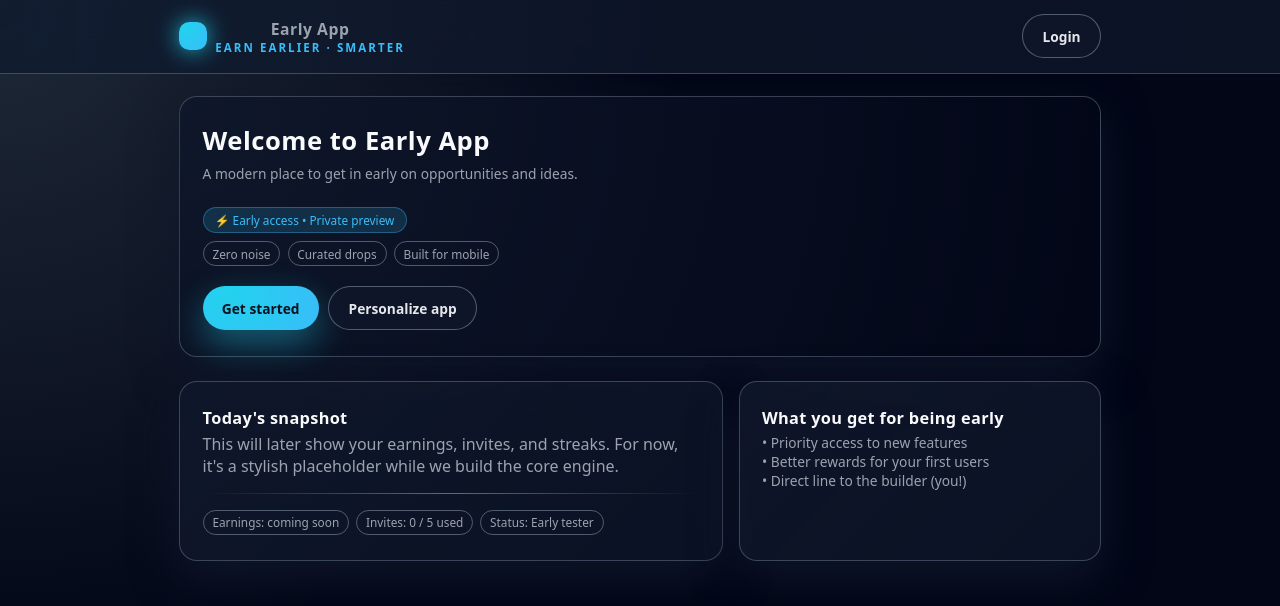
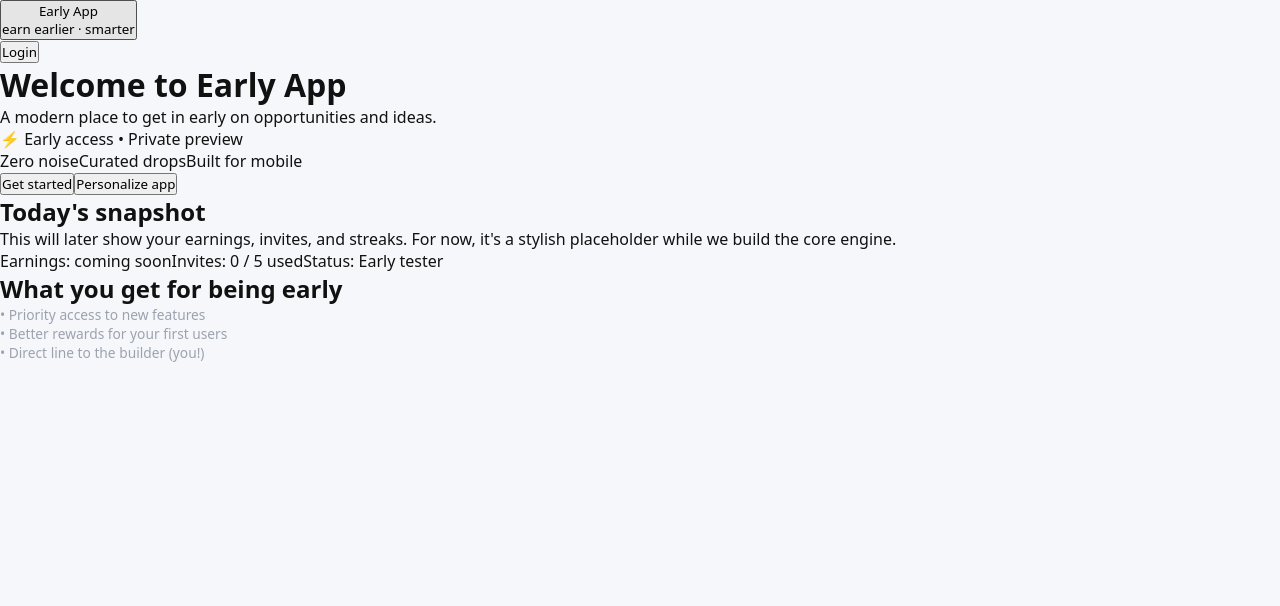
Before and after one commit to dantheman88/early-app, a Next.js app: page / in a window 1280 px wide. Shown: the top 606 px of the page. Built offline with nearby package versions, Linux system fonts and the light colour scheme; no server answers.

Commit message:
Update globals.css

```diff
--- a/styles/globals.css
+++ b/styles/globals.css
@@ -1,469 +1,132 @@
-/* ==== RESET & BASE ==== */
-*,
-*::before,
-*::after {
-  box-sizing: border-box;
+/* Tesla-Tech Global Styles */
+
+* {
   margin: 0;
   padding: 0;
-}
-
-html,
-body {
-  height: 100%;
+  box-sizing: border-box;
+  font-family: system-ui, -apple-system, BlinkMacSystemFont, "SF Pro", sans-serif;
 }
 
 body {
-  font-family: system-ui, -apple-system, BlinkMacSystemFont, "SF Pro Text",
-    "Segoe UI", Roboto, sans-serif;
-  background:
-    radial-gradient(circle at top left, #1f2937 0, #020617 45%),
-    radial-gradient(circle at bottom right, #0f172a 0, #020617 55%);
-  color: #f9fafb;
-  -webkit-font-smoothing: antialiased;
+  background: #f5f7fa;
+  color: #111;
 }
 
-/* Make pages sit nicely on mobile */
-#__next {
+.auth-container {
   min-height: 100vh;
   display: flex;
-  flex-direction: column;
-}
-
-/* ==== THEME TOKENS ==== */
-:root {
-  --bg: #020617;
-  --bg-elevated: rgba(15, 23, 42, 0.9);
-  --bg-elevated-soft: rgba(15, 23, 42, 0.7);
-  --accent: #22d3ee;
-  --accent-strong: #38bdf8;
-  --accent-soft: rgba(56, 189, 248, 0.16);
-  --danger: #f97373;
-  --text-main: #e5e7eb;
-  --text-muted: #9ca3af;
-  --border-subtle: rgba(148, 163, 184, 0.35);
-  --shadow-soft: 0 18px 45px rgba(15, 23, 42, 0.9);
-  --radius-lg: 18px;
-  --radius-md: 12px;
-  --radius-pill: 999px;
-}
-
-/* ==== TOP NAVBAR / HEADER ==== */
-
-.app-shell {
-  min-height: 100vh;
-  display: flex;
-  flex-direction: column;
-}
-
-.app-header {
-  position: sticky;
-  top: 0;
-  z-index: 20;
-  backdrop-filter: blur(18px);
-  background: linear-gradient(
-      to right,
-      rgba(15, 23, 42, 0.85),
-      rgba(15, 23, 42, 0.75)
-    ),
-    radial-gradient(circle at 0 0, rgba(56, 189, 248, 0.15), transparent 55%);
-  border-bottom: 1px solid rgba(148, 163, 184, 0.35);
-}
-
-.app-header-inner {
-  max-width: 960px;
-  margin: 0 auto;
-  padding: 0.9rem 1.2rem;
-  display: flex;
-  align-items: center;
-  justify-content: space-between;
-}
-
-.app-logo {
-  display: flex;
-  align-items: center;
-  gap: 0.5rem;
-  font-weight: 700;
-  letter-spacing: 0.04em;
-}
-
-.app-logo-pill {
-  width: 28px;
-  height: 28px;
-  border-radius: 10px;
-  background: radial-gradient(circle at 20% 20%, #22d3ee, #38bdf8);
-  box-shadow: 0 0 22px rgba(34, 211, 238, 0.85);
-}
-
-.app-header-title {
-  font-size: 0.98rem;
-}
-
-.app-header-sub {
-  font-size: 0.72rem;
-  text-transform: uppercase;
-  letter-spacing: 0.18em;
-  color: var(--accent-strong);
-}
-
-.app-header-right {
-  display: flex;
-  align-items: center;
-  gap: 0.75rem;
-  font-size: 0.78rem;
-}
-
-.app-header-user {
-  max-width: 130px;
-  white-space: nowrap;
-  text-overflow: ellipsis;
-  overflow: hidden;
-  color: var(--text-muted);
-}
-
-/* ==== LAYOUT ==== */
-
-.page {
-  flex: 1;
-}
-
-.page-inner {
-  max-width: 960px;
-  margin: 0 auto;
-  padding: 1.4rem 1.2rem 2.4rem;
-}
-
-/* ==== CARDS ==== */
-
-.card {
-  border-radius: var(--radius-lg);
-  padding: 1.6rem 1.4rem;
-  background: radial-gradient(circle at top left, #0f172a, #020617);
-  border: 1px solid var(--border-subtle);
-  box-shadow: var(--shadow-soft);
-}
-
-.card-glass {
-  border-radius: var(--radius-lg);
-  padding: 1.6rem 1.4rem;
-  background: linear-gradient(
-      135deg,
-      rgba(15, 23, 42, 0.92),
-      rgba(15, 23, 42, 0.7)
-    );
-  border: 1px solid rgba(148, 163, 184, 0.35);
-  box-shadow: var(--shadow-soft);
-}
-
-/* ==== TYPOGRAPHY ==== */
-
-h1,
-h2,
-h3 {
-  font-weight: 700;
-  letter-spacing: 0.02em;
-}
-
-.page-title {
-  font-size: 1.6rem;
-  margin-bottom: 0.4rem;
-}
-
-.page-subtitle {
-  font-size: 0.86rem;
-  color: var(--text-muted);
-}
-
-.section-title {
-  font-size: 1.02rem;
-  margin-bottom: 0.2rem;
-}
-
-.text-muted {
-  color: var(--text-muted);
-}
-
-/* ==== BUTTONS ==== */
-
-button {
-  font-family: inherit;
-  border: none;
-}
-
-.btn-row {
-  display: flex;
-  gap: 0.6rem;
-  flex-wrap: wrap;
-}
-
-.btn {
-  display: inline-flex;
   align-items: center;
   justify-content: center;
-  gap: 0.4rem;
-  padding: 0.72rem 1.2rem;
-  border-radius: var(--radius-pill);
-  font-size: 0.86rem;
-  font-weight: 600;
-  cursor: pointer;
-  transition:
-    transform 160ms ease,
-    box-shadow 160ms ease,
-    background 160ms ease,
-    color 160ms ease;
-}
-
-.btn-primary {
-  background: radial-gradient(circle at 20% 0, #22d3ee, #38bdf8);
-  color: #0b1220;
-  box-shadow: 0 14px 35px rgba(34, 211, 238, 0.4);
-}
-
-.btn-primary:hover {
-  transform: translateY(-1px) scale(1.01);
-  box-shadow: 0 18px 42px rgba(34, 211, 238, 0.55);
-}
-
-.btn-secondary {
-  background: rgba(15, 23, 42, 0.9);
-  color: var(--text-main);
-  border: 1px solid rgba(148, 163, 184, 0.5);
-}
-
-.btn-secondary:hover {
-  background: rgba(15, 23, 42, 1);
-  transform: translateY(-1px);
-}
-
-.btn-ghost {
-  background: transparent;
-  color: var(--text-muted);
-}
-
-.btn-ghost:hover {
-  background: rgba(15, 23, 42, 0.9);
-}
-
-/* ==== AUTH FORMS ==== */
-
-.auth-layout {
-  max-width: 420px;
-  margin: 0 auto;
+  padding: 20px;
 }
 
 .auth-card {
-  border-radius: var(--radius-lg);
-  background: linear-gradient(
-      145deg,
-      rgba(15, 23, 42, 0.96),
-      rgba(15, 23, 42, 0.78)
-    );
-  border: 1px solid rgba(148, 163, 184, 0.55);
-  padding: 1.8rem 1.6rem 1.5rem;
-  box-shadow: var(--shadow-soft);
+  width: 100%;
+  max-width: 420px;
+  background: rgba(255, 255, 255, 0.9);
+  backdrop-filter: blur(18px);
+  padding: 32px;
+  border-radius: 18px;
+  box-shadow: 0 8px 35px rgba(0,0,0,0.08);
+  animation: fadeIn 0.4s ease;
 }
 
 .auth-title {
-  font-size: 1.45rem;
-  margin-bottom: 0.35rem;
+  text-align: center;
+  font-size: 28px;
+  margin-bottom: 12px;
+  font-weight: 700;
 }
 
-.auth-subtitle {
-  font-size: 0.85rem;
-  color: var(--text-muted);
-  margin-bottom: 1.4rem;
+.auth-sub {
+  text-align: center;
+  color: #555;
+  margin-bottom: 24px;
+  font-size: 15px;
 }
 
-/* tab buttons */
-.auth-tabs {
-  display: flex;
-  padding: 0.16rem;
-  border-radius: var(--radius-pill);
-  background: rgba(15, 23, 42, 0.9);
-  border: 1px solid rgba(148, 163, 184, 0.5);
-  margin-bottom: 1.2rem;
+.auth-input {
+  width: 100%;
+  padding: 12px;
+  border: 1px solid #ccc;
+  border-radius: 10px;
+  margin-bottom: 12px;
+  font-size: 16px;
 }
 
-.auth-tab {
-  flex: 1;
-  padding: 0.5rem 0.3rem;
-  font-size: 0.84rem;
-  font-weight: 600;
-  border-radius: var(--radius-pill);
-  border: none;
-  background: transparent;
-  color: var(--text-muted);
+.auth-input:focus {
+  outline: none;
+  border-color: #1a73e8;
+  box-shadow: 0 0 0 3px rgba(26,115,232,0.15);
 }
 
-.auth-tab.active {
-  background: radial-gradient(circle at 20% 0, #22d3ee, #38bdf8);
-  color: #020617;
+.password-toggle {
+  margin-top: -40px;
+  margin-right: 10px;
+  font-size: 14px;
+  text-align: right;
+  cursor: pointer;
+  color: #1a73e8;
+  user-select: none;
 }
 
-/* inputs */
-.form-group {
-  margin-bottom: 0.9rem;
+.auth-btn {
+  width: 100%;
+  padding: 12px;
+  background: #000;
+  color: white;
+  font-size: 16px;
+  border-radius: 10px;
+  cursor: pointer;
+  border: none;
+  margin-top: 10px;
+  transition: 0.2s;
 }
 
-.label {
-  display: block;
-  font-size: 0.78rem;
-  margin-bottom: 0.28rem;
-  color: var(--text-muted);
+.auth-btn:hover {
+  background: #222;
 }
 
-.input {
+.google-btn {
   width: 100%;
-  padding: 0.7rem 0.85rem;
-  border-radius: 999px;
-  border: 1px solid rgba(148, 163, 184, 0.7);
-  background: rgba(15, 23, 42, 0.9);
-  color: var(--text-main);
-  font-size: 0.9rem;
-  outline: none;
-  transition:
-    border-color 140ms ease,
-    box-shadow 140ms ease,
-    background 140ms ease;
+  padding: 12px;
+  background: #db4437;
+  color: white;
+  font-size: 16px;
+  border-radius: 10px;
+  cursor: pointer;
+  border: none;
+  margin-top: 14px;
 }
 
-.input:focus {
-  border-color: var(--accent);
-  box-shadow: 0 0 0 1px rgba(34, 211, 238, 0.6);
-  background: rgba(15, 23, 42, 0.96);
+.link-row {
+  text-align: center;
+  margin-top: 18px;
 }
 
-.input::placeholder {
-  color: rgba(148, 163, 184, 0.7);
+.link-row a {
+  color: #1a73e8;
+  text-decoration: none;
+  font-weight: 600;
 }
 
-.auth-footer {
-  margin-top: 1rem;
-  font-size: 0.78rem;
-  color: var(--text-muted);
-  text-align: center;
+.error-box {
+  background: #fee2e2;
+  padding: 10px;
+  border: 1px solid #fca5a5;
+  color: #b91c1c;
+  border-radius: 10px;
+  margin-bottom: 10px;
+  font-size: 14px;
 }
 
-.auth-link {
-  color: var(--accent-strong);
-  font-weight: 600;
-  text-decoration: none;
+.password-strength {
+  height: 6px;
+  border-radius: 10px;
+  margin-bottom: 12px;
 }
 
-/* error message */
-.error-banner {
-  padding: 0.5rem 0.7rem;
-  border-radius: 999px;
-  background: rgba(248, 113, 113, 0.12);
-  color: var(--danger);
-  border: 1px solid rgba(248, 113, 113, 0.5);
-  font-size: 0.8rem;
-  margin-bottom: 0.8rem;
+@keyframes fadeIn {
+  from { opacity: 0; transform: translateY(10px); }
+  to { opacity: 1; transform: translateY(0); }
 }
-
-/* ==== DASHBOARD GRID ==== */
-
-.dashboard-grid {
-  display: grid;
-  grid-template-columns: minmax(0, 1.6fr);
-  gap: 1rem;
-  margin-top: 1.2rem;
-}
-
-@media (min-width: 768px) {
-  .dashboard-grid {
-    grid-template-columns: minmax(0, 1.8fr) minmax(0, 1.2fr);
-  }
-}
-
-.pill {
-  display: inline-flex;
-  align-items: center;
-  gap: 0.35rem;
-  padding: 0.25rem 0.7rem;
-  border-radius: 999px;
-  background: var(--accent-soft);
-  border: 1px solid rgba(56, 189, 248, 0.35);
-  font-size: 0.74rem;
-  color: var(--accent-strong);
-}
-
-/* simple badge list */
-.badge-list {
-  display: flex;
-  flex-wrap: wrap;
-  gap: 0.45rem;
-  margin-top: 0.5rem;
-  font-size: 0.74rem;
-}
-
-.badge {
-  padding: 0.22rem 0.55rem;
-  border-radius: 999px;
-  border: 1px solid rgba(148, 163, 184, 0.5);
-  color: var(--text-muted);
-}
-
-/* ==== SECTIONS / DIVIDERS ==== */
-
-.section {
-  margin-top: 1.5rem;
-}
-
-.section + .section {
-  margin-top: 1.25rem;
-}
-
-.divider {
-  height: 1px;
-  background: linear-gradient(
-    to right,
-    transparent,
-    rgba(148, 163, 184, 0.6),
-    transparent
-  );
-  margin: 1rem 0;
-}
-
-/* ==== TOGGLES (Settings page) ==== */
-
-.toggle-row {
-  display: flex;
-  align-items: center;
-  justify-content: space-between;
-  gap: 0.9rem;
-  padding: 0.6rem 0;
-}
-
-.toggle-label {
-  font-size: 0.86rem;
-}
-
-.toggle-pill {
-  width: 42px;
-  height: 24px;
-  border-radius: 999px;
-  background: rgba(15, 23, 42, 0.9);
-  border: 1px solid rgba(148, 163, 184, 0.7);
-  display: inline-flex;
-  align-items: center;
-  padding: 2px;
-}
-
-.toggle-thumb {
-  width: 18px;
-  height: 18px;
-  border-radius: 999px;
-  background: rgba(148, 163, 184, 1);
-  transform: translateX(0);
-  transition: transform 160ms ease, background 160ms ease;
-}
-
-.toggle-pill.on {
-  border-color: var(--accent);
-  background: rgba(56, 189, 248, 0.15);
-}
-
-.toggle-pill.on .toggle-thumb {
-  transform: translateX(16px);
-  background: #e0f2fe;
-}
```
